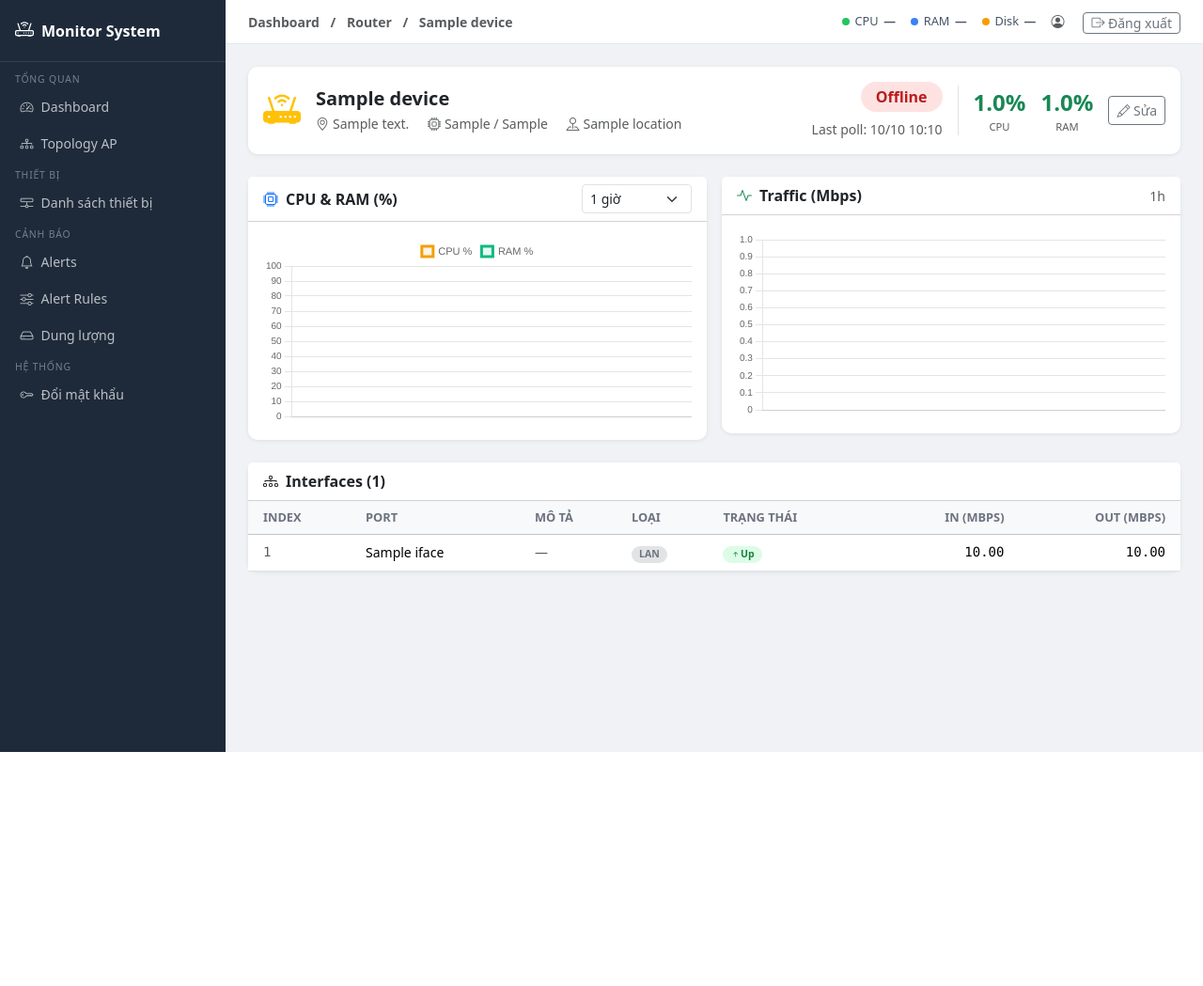
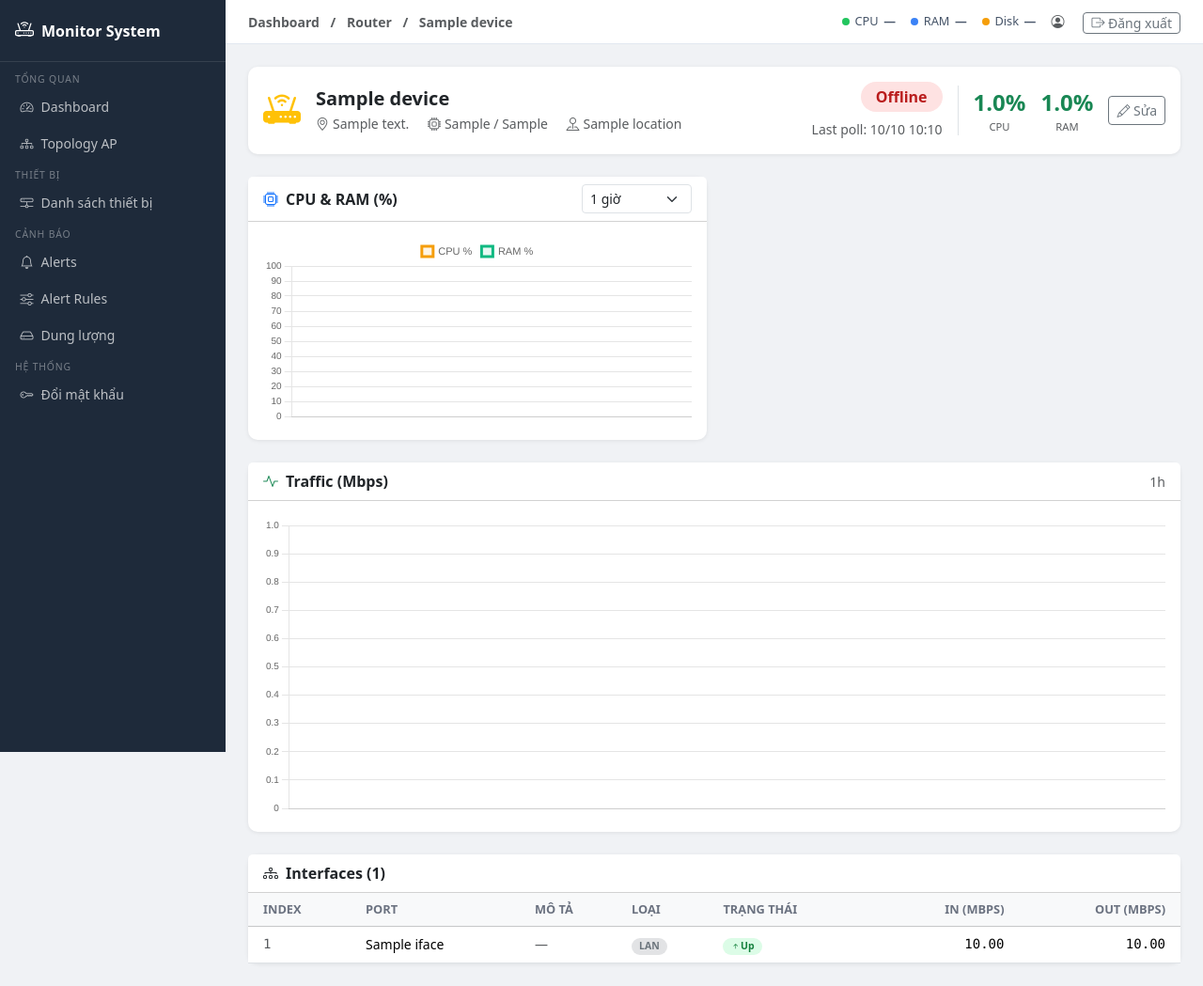
Before and after one commit to luckyhoang1988/monitor_system, a Django app: template templates/dashboard/router_detail.html in a window 1280 px wide. Shown: the whole page at 94% size. Before the commit the page ends 800 px from the top, so only its background shows below. Run offline with Django 5.2, Linux system fonts and the light colour scheme; the template is opened without the code that fills it: most values are stand-ins (such as "Sample title", 1, 10 or a date in 2020).

Commit message:
fix(dashboard): mở rộng chart Traffic Uplink thành full-width autosize
Chart nhiều interface uplink bị chật legend khi nhét chung hàng col-xl-6
với CPU/RAM. Chuyển Traffic sang hàng riêng full-width + tăng chiều cao
200px->320px (chart-wrap-wide) cho switch/router/firewall detail.

Co-Authored-By: Claude Sonnet 5 <noreply@anthropic.com>

```diff
--- a/templates/base.html
+++ b/templates/base.html
@@ -71,6 +71,7 @@
 
     /* Chart */
     .chart-wrap { position: relative; height: 200px; }
+    .chart-wrap-wide { height: 320px; }
 
     /* Self-health widget (CPU/RAM/Disk của server) */
     #self-health { font-size: .8rem; color: #475569; }
--- a/templates/dashboard/router_detail.html
+++ b/templates/dashboard/router_detail.html
@@ -93,16 +93,18 @@
       </div>
     </div>
   </div>
+</div>
 
-  <!-- ===== Traffic Chart ===== -->
-  <div class="col-xl-6">
+<div class="row g-3 mb-4">
+  <!-- ===== Traffic Chart (autosize full width — nhiều interface uplink, half-width dễ chật legend) ===== -->
+  <div class="col-12">
     <div class="card">
       <div class="card-header bg-white py-2 d-flex align-items-center justify-content-between">
         <span class="fw-semibold"><i class="bi bi-activity me-2 text-success"></i>Traffic (Mbps)</span>
         <span class="text-muted small" id="trafficRange">1h</span>
       </div>
       <div class="card-body">
-        <div class="chart-wrap"><canvas id="trafficChart"></canvas></div>
+        <div class="chart-wrap chart-wrap-wide"><canvas id="trafficChart"></canvas></div>
       </div>
     </div>
   </div>
```
Also changed, not shown: templates/dashboard/firewall_detail.html (+5 -3 lines), templates/dashboard/switch_detail.html (+5 -3 lines).
